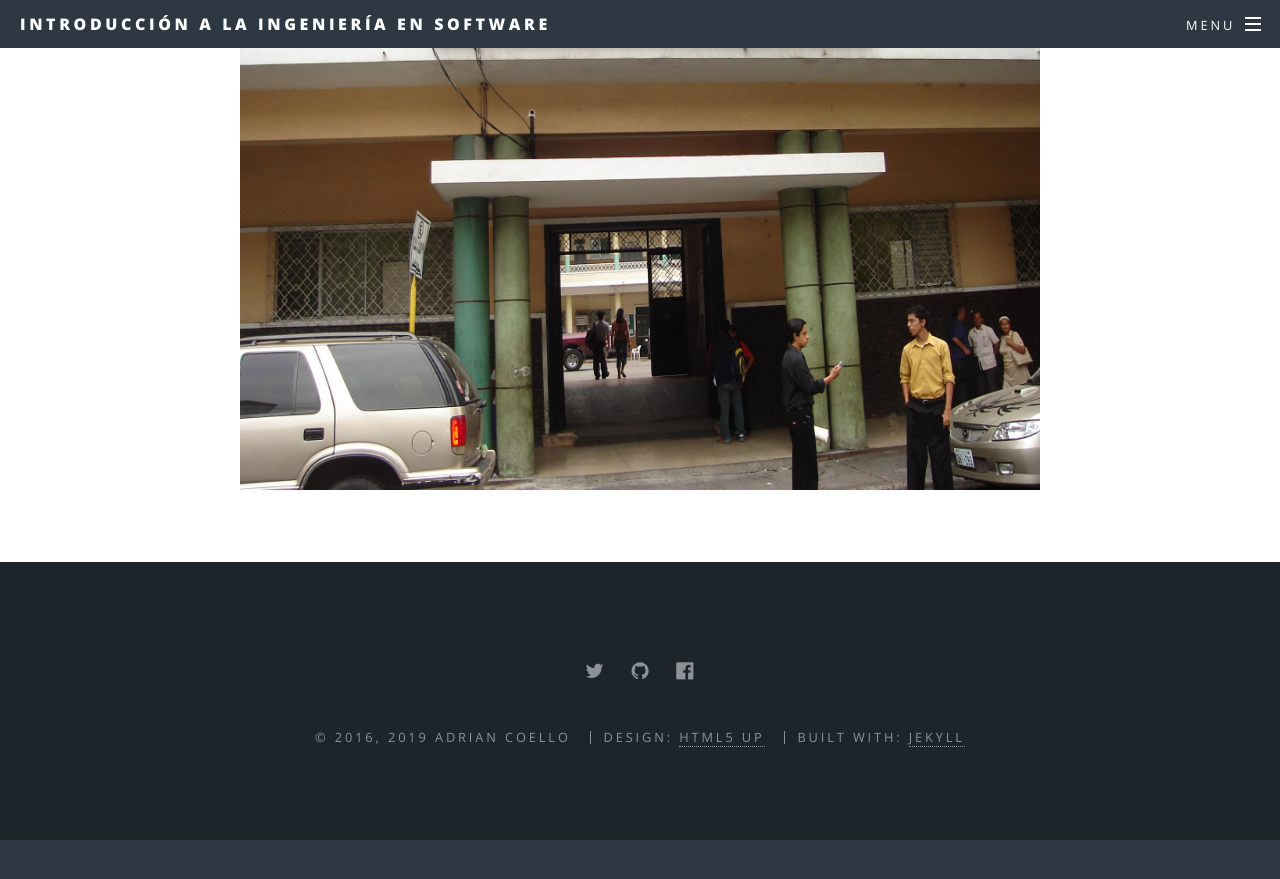
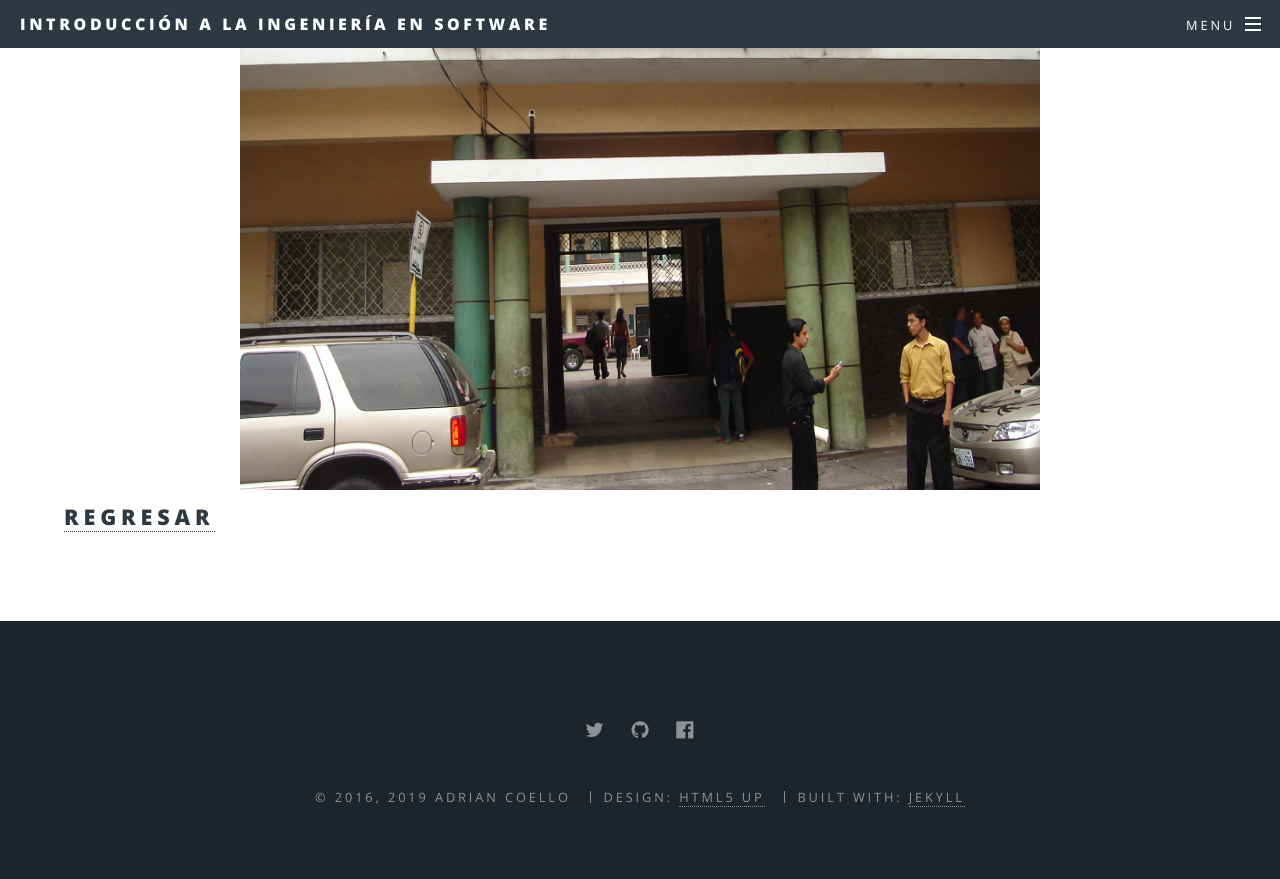
Before and after one commit to Vico2001/hix2, a Jekyll site: the page built from elements.html, in a window 1280 px wide and 900 px high, scrolled down 2002 px. Shown: the top 879 px of the window. Built offline with Jekyll 4.4.1, drawn with Linux system fonts in a browser that asks for light colours; before the commit the page ends 2842 px from its top, so only the background shows below that.

Commit message:
Update elements.html

```diff
--- a/elements.html
+++ b/elements.html
@@ -35,3 +35,4 @@ title: Sobre mí
 						</br>
 
 </header>
+				<h2> <a href="index.html"> Regresar </a> </h2>
```
